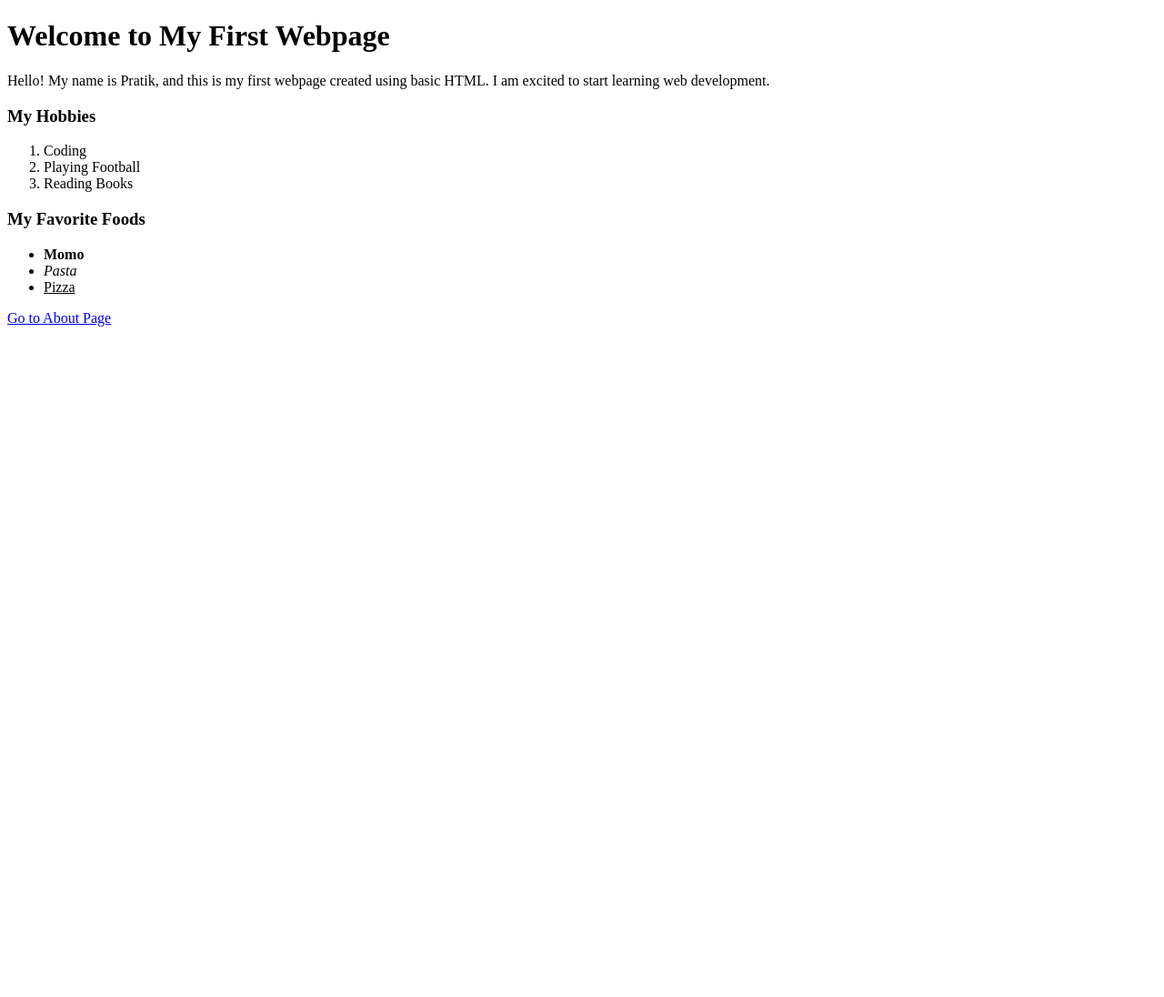
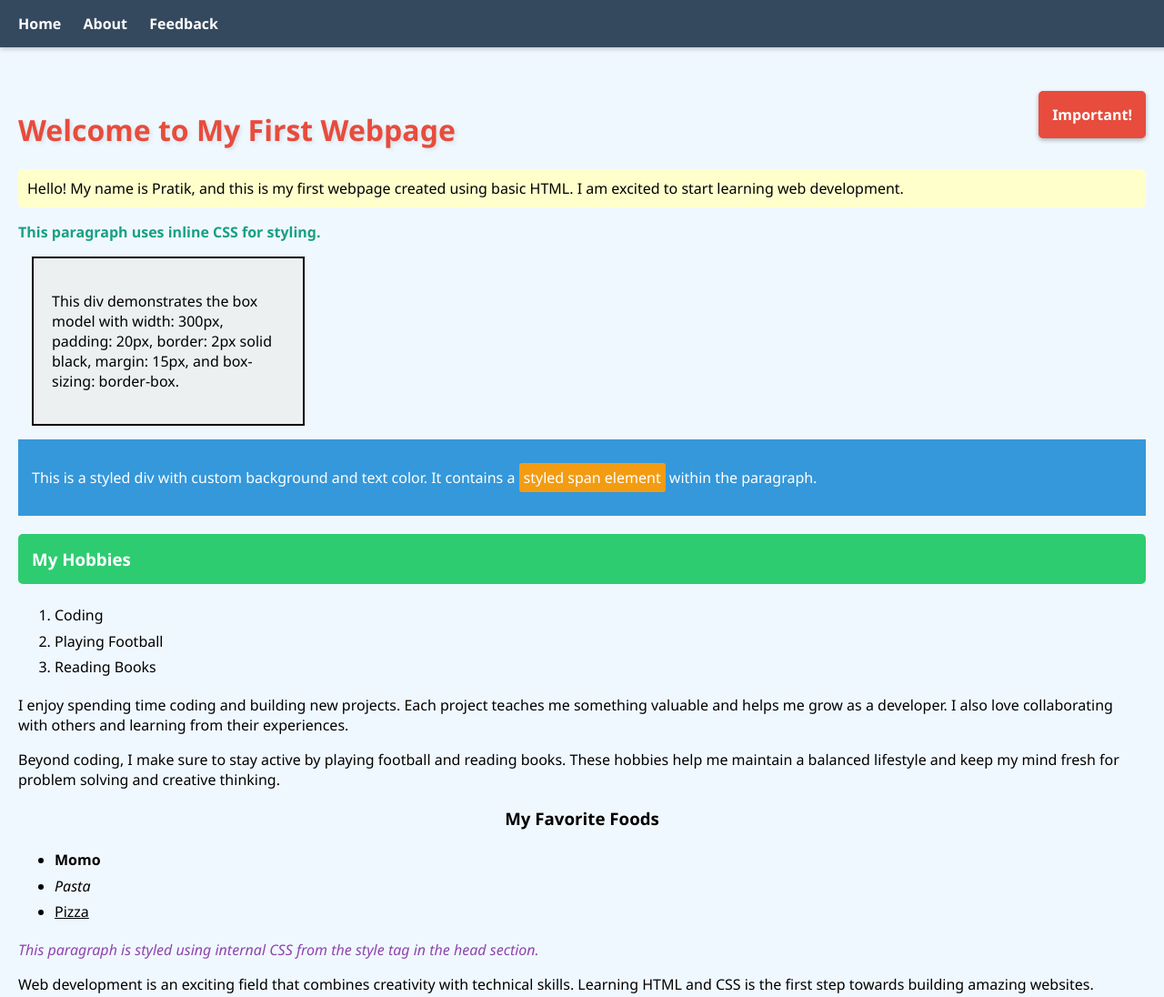
Before and after one commit to Pratikgautam122/webdevassignments, a plain HTML site: page assignment1/index.html in a window 1280 px wide. Shown: the top 1096 px of the page at 91% size. Before the commit the page ends 800 px from the top, so only its background shows below. Drawn offline with Linux system fonts and the light colour scheme.

Commit message:
Assignment 2

```diff
--- a/assignment1/index.html
+++ b/assignment1/index.html
@@ -3,28 +3,71 @@
 <head>
     <meta charset="UTF-8">
     <title>Welcome to My First Webpage</title>
+    <link rel="stylesheet" href="style.css">
+    <style>
+        .internal-style {
+            font-style: italic;
+            color: #8e44ad;
+        }
+    </style>
 </head>
 <body>
 
-    <h1>Welcome to My First Webpage</h1>
+    <nav>
+        <a href="index.html">Home</a>
+        <a href="about.html">About</a>
+        <a href="feedback.html">Feedback</a>
+    </nav>
 
-    <p>Hello! My name is Pratik, and this is my first webpage created using basic HTML. I am excited to start learning web development.</p>
+    <div class="main-content">
+        <div class="important-box">
+            Important!
+        </div>
 
-    <h3>My Hobbies</h3>
+        <h1 id="special-heading">Welcome to My First Webpage</h1>
+
+        <p class="highlight">Hello! My name is Pratik, and this is my first webpage created using basic HTML. I am excited to start learning web development.</p>
+
+        <p style="color: #16a085; font-weight: bold;">This paragraph uses inline CSS for styling.</p>
+
+        <div class="box-model-demo">
+            <p>This div demonstrates the box model with width: 300px, padding: 20px, border: 2px solid black, margin: 15px, and box-sizing: border-box.</p>
+        </div>
+
+        <div class="styled-div">
+            <p>This is a styled div with custom background and text color. It contains a <span class="styled-span">styled span element</span> within the paragraph.</p>
+        </div>
+
+        <h3 class="sticky-heading">My Hobbies</h3>
         <ol>
             <li>Coding</li>
             <li>Playing Football</li>
             <li>Reading Books</li>
         </ol>
 
-    <h3>My Favorite Foods</h3>
+        <p>I enjoy spending time coding and building new projects. Each project teaches me something valuable and helps me grow as a developer. I also love collaborating with others and learning from their experiences.</p>
+
+        <p>Beyond coding, I make sure to stay active by playing football and reading books. These hobbies help me maintain a balanced lifestyle and keep my mind fresh for problem solving and creative thinking.</p>
+
+        <h3 style="text-align: center;">My Favorite Foods</h3>
         <ul>
             <li><strong>Momo</strong></li>
             <li><em>Pasta</em></li>
             <li><u>Pizza</u></li>
         </ul>
 
+        <p class="internal-style">This paragraph is styled using internal CSS from the style tag in the head section.</p>
+
+        <p>Web development is an exciting field that combines creativity with technical skills. Learning HTML and CSS is the first step towards building amazing websites.</p>
+
+        <p>As I continue my journey in web development, I discover new techniques and best practices every day. The possibilities are endless when it comes to creating interactive and beautiful web experiences.</p>
+
+        <p>I am particularly interested in responsive design and making websites that work well on all devices. This ensures that users have a great experience whether they are on a phone, tablet, or computer.</p>
+
+        <p>In the future, I plan to learn JavaScript, React, and other modern web technologies. These tools will help me create dynamic and powerful web applications that can solve real world problems.</p>
+
         <a href="about.html">Go to About Page</a>
+    </div>
 
 </body>
 </html>
--- /dev/null
+++ b/assignment1/style.css
@@ -0,0 +1,142 @@
+body {
+    background-color: #f0f8ff;
+    font-family: 'Segoe UI', Tahoma, Geneva, Verdana, sans-serif;
+    margin: 0;
+    padding: 0;
+}
+
+h1, h2 {
+    color: #2c3e50;
+}
+
+p {
+    font-size: 16px;
+}
+
+.highlight {
+    background-color: #ffffcc;
+    padding: 10px;
+    border-radius: 5px;
+}
+
+#special-heading {
+    color: #e74c3c;
+    text-shadow: 2px 2px 4px rgba(0,0,0,0.1);
+}
+
+.box-model-demo {
+    width: 300px;
+    padding: 20px;
+    border: 2px solid black;
+    margin: 15px;
+    box-sizing: border-box;
+    background-color: #ecf0f1;
+}
+
+.styled-div {
+    background-color: #3498db;
+    color: white;
+    padding: 15px;
+    margin: 10px 0;
+}
+
+.styled-span {
+    background-color: #f39c12;
+    padding: 5px;
+    border-radius: 3px;
+}
+
+nav {
+    position: fixed;
+    top: 0;
+    left: 0;
+    width: 100%;
+    background-color: #34495e;
+    padding: 15px 20px;
+    z-index: 1000;
+    box-shadow: 0 2px 5px rgba(0,0,0,0.2);
+}
+
+nav a {
+    color: white;
+    text-decoration: none;
+    margin-right: 20px;
+    font-weight: bold;
+}
+
+nav a:hover {
+    color: #3498db;
+}
+
+.main-content {
+    position: relative;
+    margin-top: 80px;
+    padding: 20px;
+    min-height: 1500px;
+}
+
+.important-box {
+    position: absolute;
+    top: 20px;
+    right: 20px;
+    background-color: #e74c3c;
+    color: white;
+    padding: 15px;
+    border-radius: 5px;
+    font-weight: bold;
+    box-shadow: 0 2px 5px rgba(0,0,0,0.3);
+}
+
+.sticky-heading {
+    position: sticky;
+    top: 80px;
+    background-color: #2ecc71;
+    color: white;
+    padding: 15px;
+    margin: 20px 0;
+    border-radius: 5px;
+    z-index: 100;
+}
+
+ol, ul {
+    line-height: 1.8;
+}
+
+form {
+    max-width: 500px;
+    padding: 20px;
+    background-color: white;
+    border-radius: 10px;
+    box-shadow: 0 2px 10px rgba(0,0,0,0.1);
+}
+
+label {
+    font-weight: bold;
+    color: #2c3e50;
+}
+
+input[type="text"],
+input[type="email"],
+select,
+textarea {
+    width: 100%;
+    padding: 8px;
+    margin: 5px 0 15px 0;
+    border: 1px solid #bdc3c7;
+    border-radius: 4px;
+    box-sizing: border-box;
+}
+
+button[type="submit"] {
+    background-color: #2ecc71;
+    color: white;
+    padding: 10px 20px;
+    border: none;
+    border-radius: 5px;
+    cursor: pointer;
+    font-size: 16px;
+}
+
+button[type="submit"]:hover {
+    background-color: #27ae60;
+}
```
Also changed, not shown: assignment1/about.html (+18 -3 lines), assignment1/feedback.html (+11 -9 lines). Lines whose indentation alone changed are shown as unchanged.
